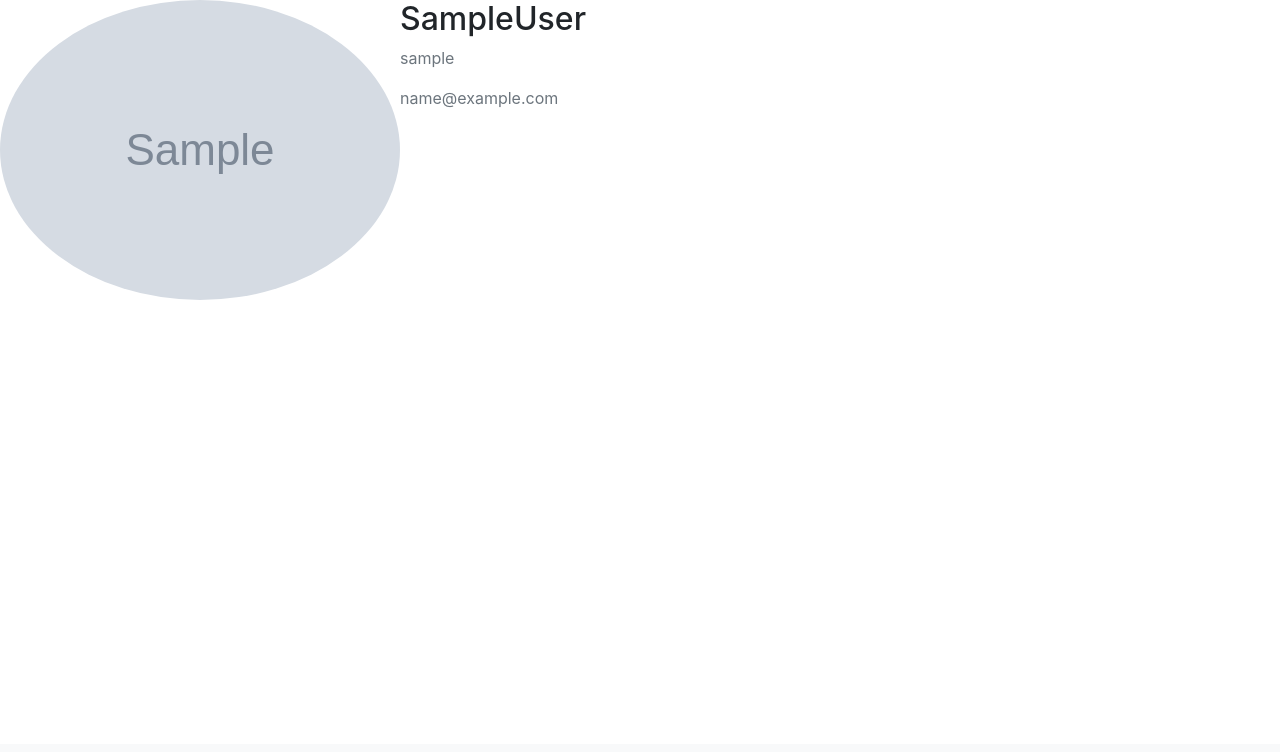
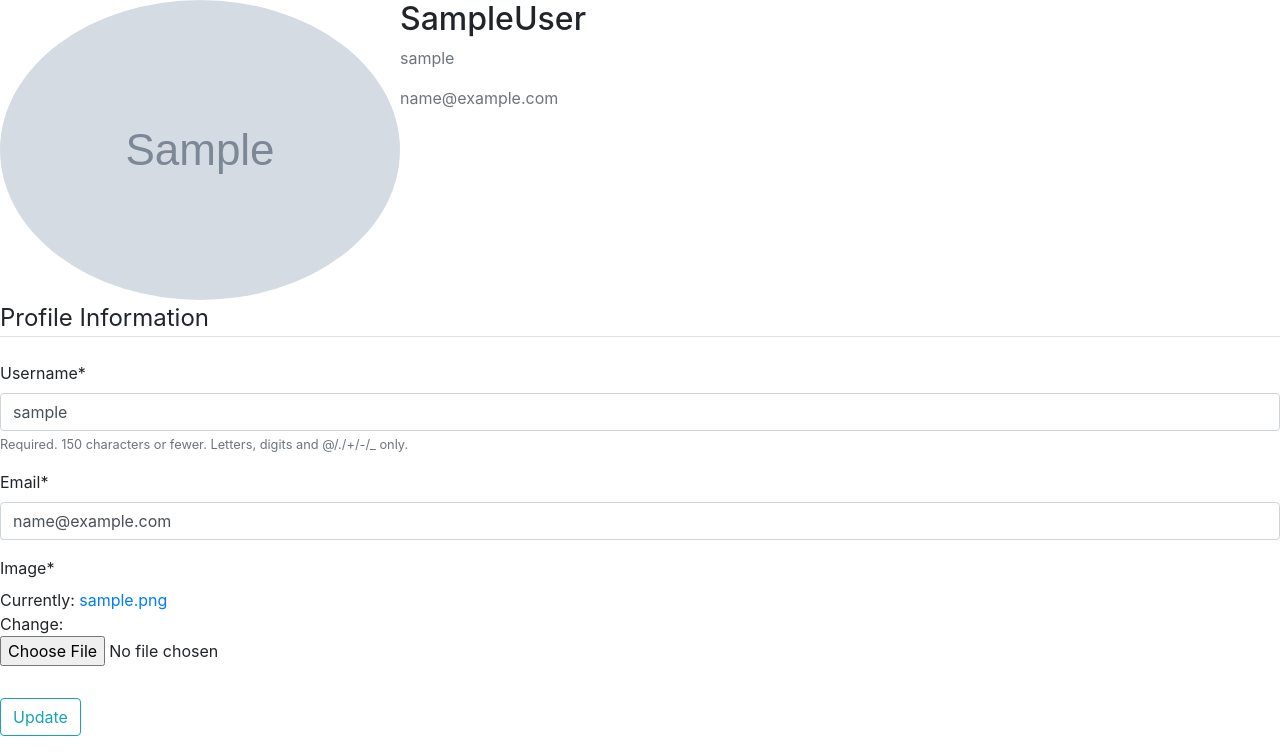
Before and after one commit to rhcu/Edu-MarketPlace-Extended, a Django app: page /profile/ in a window 1280 px wide. Shown: the part 56-808 px from the top of the page. Before the commit the page ends 356 px from the top, so only its background shows below. Run offline with Django 3.2, Linux system fonts and the light colour scheme; a user stored in the database is signed in; tables that the repository leaves empty hold one stand-in row (values such as "Sample post"); grey boxes marked "Sample" are stand-in pictures; some libraries are stand-ins or nearby versions.

Commit message:
Make some User and Profile info updatable

```diff
--- /dev/null
+++ b/marketplace/auth0login/forms.py
@@ -0,0 +1,17 @@
+from django import forms
+from django.contrib.auth.models import User
+from .models import Profile
+
+
+class UserUpdateForm(forms.ModelForm):
+    email = forms.EmailField()
+
+    class Meta:
+        model = User
+        fields = ['username', 'email']
+
+
+class ProfileUpdateForm(forms.ModelForm):
+    class Meta:
+        model = Profile
+        fields = ['image']
--- a/marketplace/auth0login/models.py
+++ b/marketplace/auth0login/models.py
@@ -2,6 +2,7 @@ from django.db import models
 from django.contrib.auth.models import User
 from django.db.models.signals import post_save
 from django.dispatch import receiver
+from PIL import Image
 
 
 class Profile(models.Model):
@@ -10,6 +11,16 @@ class Profile(models.Model):
 
     def __str__(self):
         return f'{self.user.username} Profile'
+
+    def save(self, **kwargs):
+        super().save()
+
+        img = Image.open(self.image.path)
+
+        if img.height > 300 or img.width > 300:
+            output_size = (300, 300)
+            img.thumbnail(output_size)
+            img.save(self.image.path)
 
 
 @receiver(post_save, sender=User)
--- a/marketplace/auth0login/templates/profile.html
+++ b/marketplace/auth0login/templates/profile.html
@@ -12,6 +12,17 @@
                 <p class="text-secondary">{{ user.email }}</p>
             </div>
         </div>
+        <form method="POST" enctype="multipart/form-data">
+            {% csrf_token %}
+            <fieldset class="form-group">
+                <legend class="border-bottom mb-4">Profile Information</legend>
+                {{ u_form|crispy }}
+                {{ p_form|crispy }}
+            </fieldset>
+            <div class="form-group">
+                <button class="btn btn-outline-info" type="submit">Update</button>
+            </div>
+        </form>
     </div>
  </body>
 </html>
--- a/marketplace/auth0login/views.py
+++ b/marketplace/auth0login/views.py
@@ -1,9 +1,11 @@
+from django.contrib import messages
 from django.shortcuts import render, redirect
 from django.contrib.auth import logout as log_out
 from django.conf import settings
 from django.http import HttpResponseRedirect
 from urllib.parse import urlencode
 from django.contrib.auth.decorators import login_required
+from .forms import UserUpdateForm, ProfileUpdateForm
 
 
 def index(request):
@@ -40,4 +42,23 @@ def logout(request):
 
 @login_required
 def profile(request):
-    return render(request, 'profile.html')
+    if request.method == 'POST':
+        u_form = UserUpdateForm(request.POST, instance=request.user)
+        p_form = ProfileUpdateForm(request.POST,
+                                   request.FILES,
+                                   instance=request.user.profile)
+        if u_form.is_valid() and p_form.is_valid():
+            u_form.save()
+            p_form.save()
+            messages.success(request, f'Your account has been successfully updated')
+            return redirect(profile)
+    else:
+        u_form = UserUpdateForm(instance=request.user)
+        p_form = ProfileUpdateForm(instance=request.user.profile)
+
+    context = {
+        'u_form': u_form,
+        'p_form': p_form,
+    }
+
+    return render(request, 'profile.html', context)
```
Also changed, not shown: marketplace/media/profile_pics/The_Nightwatch_by_Rembrandt_BWOS2n8.jpg (added).
